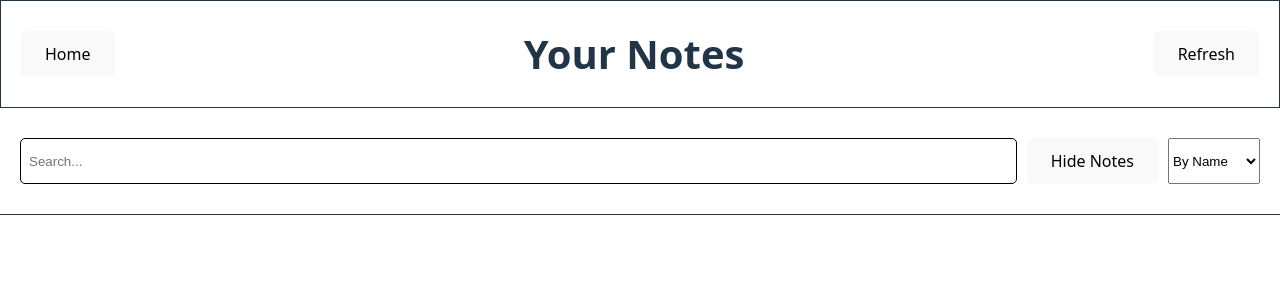
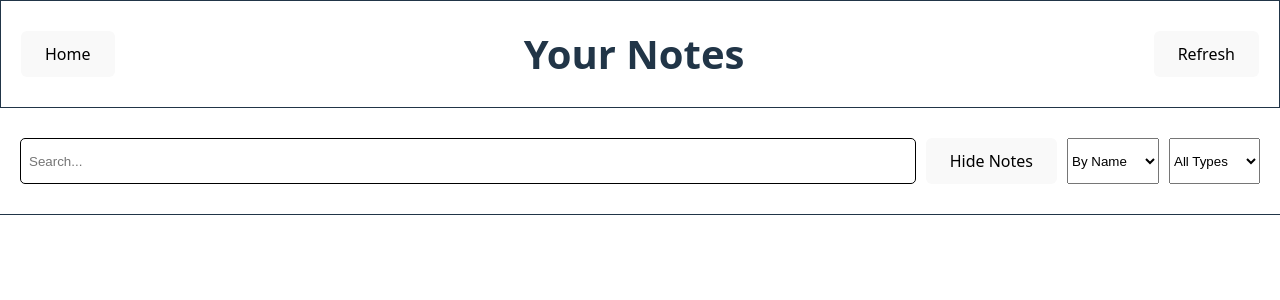
Before and after one commit to andreyg8479/Lock-In, a React app in the folder frontend/: page /NoteList in a window 1280 px wide. Shown: the top 300 px of the page. Built offline with nearby package versions, Linux system fonts and the light colour scheme; no server answers; the HTML template or start-up script is replaced by a standard one.

Commit message:
Add note type dropdown

```diff
--- a/frontend/src/NoteList.tsx
+++ b/frontend/src/NoteList.tsx
@@ -21,7 +21,9 @@ function NotePage() {
 
 	const navigate = useNavigate();
 	const [sortBy, setSortBy] = useState<SortOption>('byName');
+	const [showTypes, setShowTypes] = useState<SortOption>('all');
 	const [searchTerm, setSearchTerm] = useState<string>('');
+
 	const [isListHidden, setIsListHidden] = useState<boolean>(false);
 	const hideButtonRef = useRef<HTMLButtonElement | null>(null);
 	const hideCombo = {
@@ -286,6 +288,17 @@ function NotePage() {
 				<option value="byModified">By Modified</option>
 				<option value="byCreated">By Created</option>
 			</select>
+
+
+			<select
+				value={showTypes}
+				onChange={(e) => setShowTypes(e.target.value)}
+			>
+				<option value="all">All Types</option>
+				<option value="text">Text Only</option>
+				<option value="audio">Audio Only</option>
+				<option value="image">Image Only</option>
+			</select>
 		</div>
 		<div className="list-container">
 			<div
```
